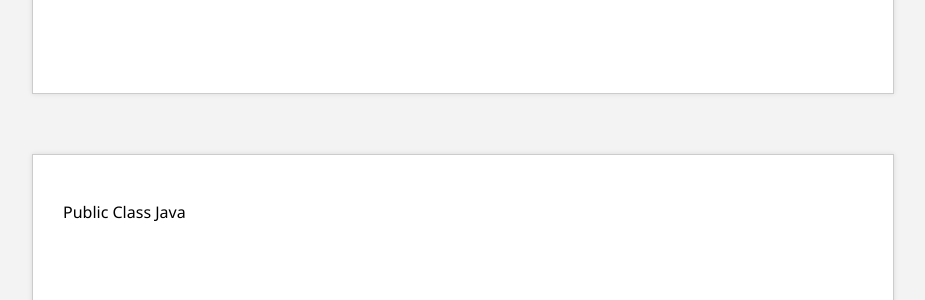
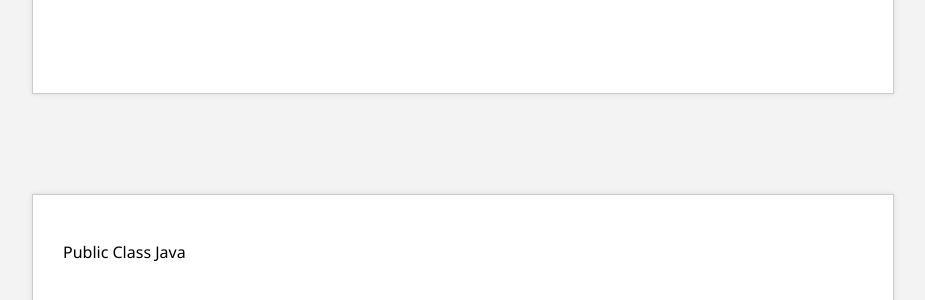
Before and after one commit to georgiuslab/editor, a plain HTML site: page index.html in a window 1280 px wide. Shown: the part 1174-1474 px from the top of the page, without its empty margins (177-1102 px from the left). Drawn offline with Linux system fonts and the light colour scheme.

Commit message:
Update style.css

```diff
--- a/style.css
+++ b/style.css
@@ -82,10 +82,11 @@
        padding: 20px;
        display: flex;
        justify-content: center;
+       margin-top: 60px;
+       page-break-before: always;
    }
 
    .answer {
-       margin-top: 20px;
        background: white;
        width: 800px;
        min-height: 1000px;
```
